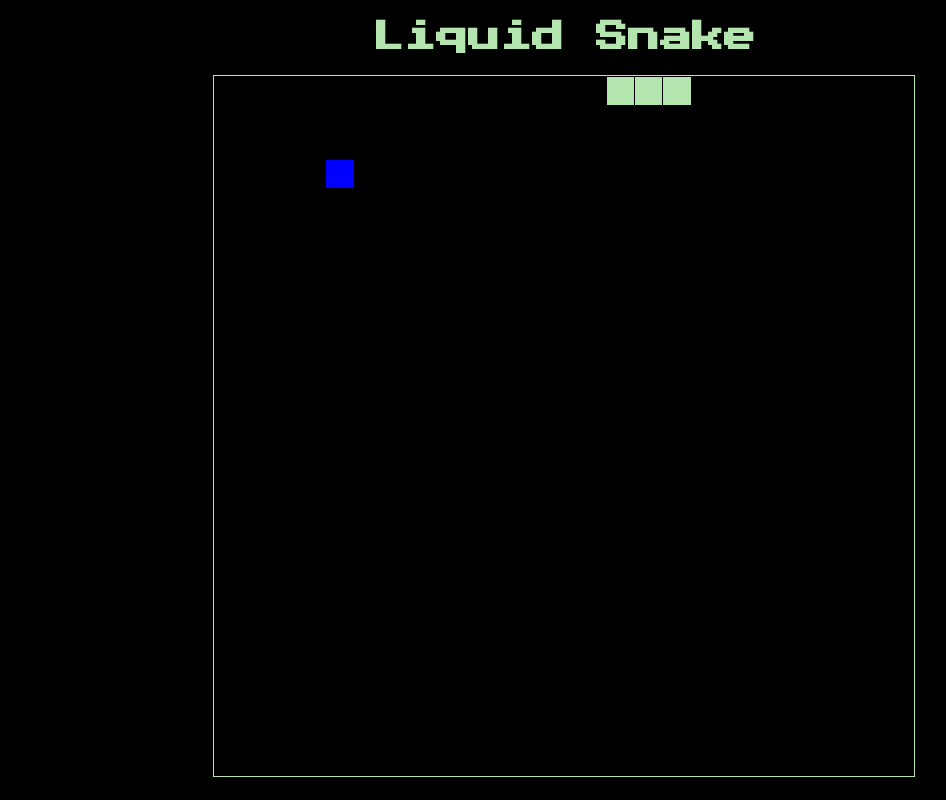
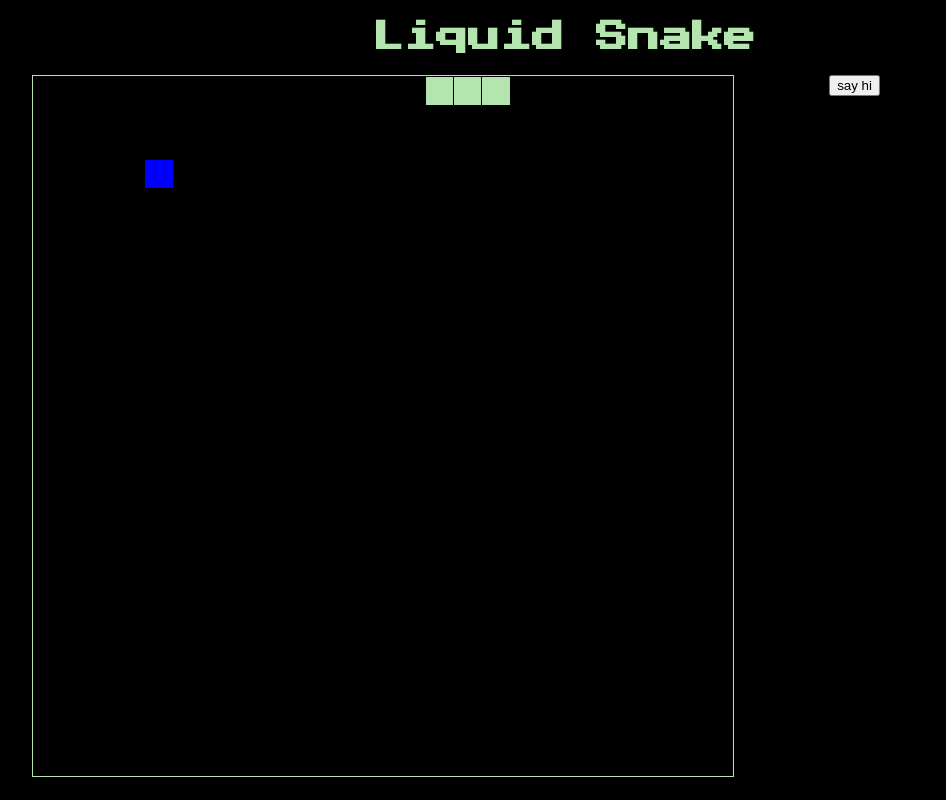
Before and after one commit to richwblake/LiquidSnakeFrontend, a React (Create React App) app: page / in a window 1280 px wide. Shown: the whole page, without its empty margins (76-1022 px from the left). Built offline with nearby package versions, Linux system fonts and the light colour scheme.

Commit message:
No changes, spacing

```diff
--- a/src/App.js
+++ b/src/App.js
@@ -1,14 +1,16 @@
 import React, { Component } from 'react';
 import Header from './Components/GameBoard/Header'
 import GameBoardContainer from './Components/GameBoard/GameBoardContainer'
+import RestartButton from './Components/GameBoard/RestartGameButton'
 
 
 class App extends Component {
   render() {
     return(
-      <div>
+      <div className='game'>
         <Header />
         <GameBoardContainer />
+        <button className='btn'>say hi</button>
       </div>
     )
   }
--- a/src/Components/GameBoard/GameBoardContainer.js
+++ b/src/Components/GameBoard/GameBoardContainer.js
@@ -1,21 +1,10 @@
 import React, { Component } from 'react';
 import '../../Stylesheets/gameboard.css'
 import SnakeContainer from '../Snake/SnakeContainer'
-import Helpers from '../../Helpers';
 import Food from './Food';
 import { connect } from 'react-redux';
 
-
 class GameBoardContainer extends Component {
-
-    componentDidMount() {
-
-    }
-
-    getRandomCoordinatesForFood() {
-        return Helpers.getRandomCoordinates();
-    }
-
     render() {
         return(
             <div className='game-board'>
--- a/src/Components/Snake/SnakeContainer.js
+++ b/src/Components/Snake/SnakeContainer.js
@@ -10,7 +10,7 @@ class SnakeContainer extends Component {
 
     componentDidMount() {
         alert('Start game?');
-        setInterval(this.moveSnake, this.props.snake.velocity)
+        this.startGame();
         document.onkeydown = this.onKeyDown;
     }
 
@@ -114,6 +114,10 @@ class SnakeContainer extends Component {
         this.props.makeNewFood();
     }
 
+    startGame() {
+        setInterval(this.moveSnake, this.props.snake.velocity)
+    }
+
     render() {
         return(
             <Snake snakePieces={this.props.snake.snakePieces} />
--- a/src/Stylesheets/gameboard.css
+++ b/src/Stylesheets/gameboard.css
@@ -13,11 +13,12 @@ html {
 }
 
 .game-board {
-  position: relative;
-  margin: 20px auto;
+  position: fixed;
+  margin-left: 100px;
   width: 700px;
   height: 700px;
   border: 1px solid #b4e5af;
+  display: inline-block;
 }
 
 .snake-piece {
@@ -36,3 +37,8 @@ html {
   background-color: blue;
   z-index: 1;
 }
+
+.btn {
+  float: right;
+  margin-right: 25%;
+}
```
